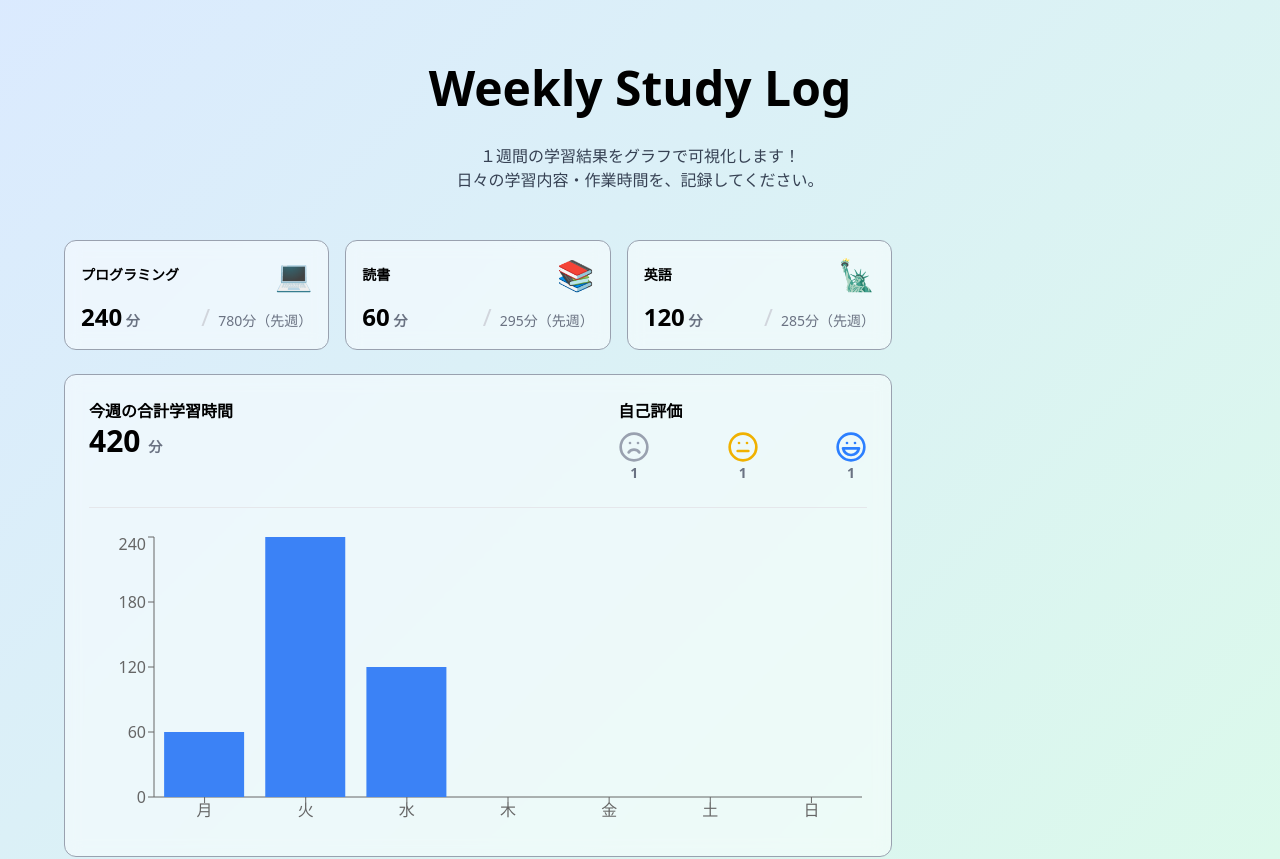
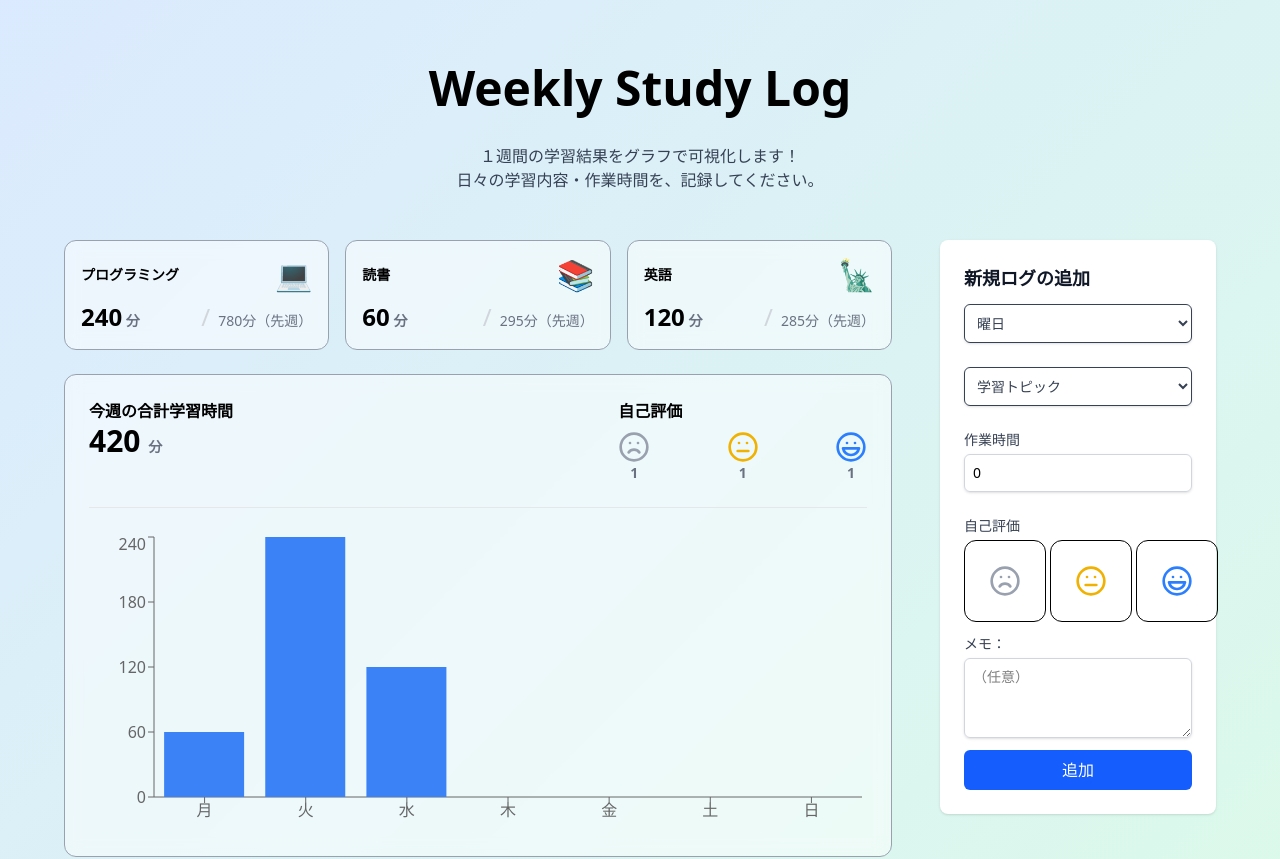
Before and after one commit to oumelab/b13o-weekly-study-log, a React (Vite) app: page / in a window 1280 px wide. Shown: the top 859 px of the page. Built offline with nearby package versions, Linux system fonts and the light colour scheme.

Commit message:
学習ログ追加フォームの実装

```diff
--- a/src/App.tsx
+++ b/src/App.tsx
@@ -1,16 +1,17 @@
-import { useState } from 'react'
+import { useCallback,useState } from 'react'
 import { INITIAL_LOGS } from "./constants";
 import type { StudyLog } from "./types";
 import StudyLogList from './components/StudyLogList';
 import TotalAnalytics from './components/TotalAnalytics';
 import CategoryData from './components/CategoryData';
+import StudyForm from './components/StudyLogForm';
 
 
 function App() {
   // 学習ログの状態管理
   const [logs, setLogs] = useState<StudyLog[]>(INITIAL_LOGS);
 
-  const addLog = (log: Omit<StudyLog, "id">) => {
+  const addLog = useCallback((log: Omit<StudyLog, "id">) => {
     setLogs((prev) => [
       ...prev,
       {
@@ -18,7 +19,7 @@ function App() {
         id: crypto.randomUUID(),
       },
     ]);
-  };
+  }, []);
 
   const deleteLog = (id: string) => {
     setLogs((prev) => prev.filter((log) => log.id !== id));
@@ -42,7 +43,9 @@ function App() {
             <TotalAnalytics logs={logs} />
             <StudyLogList logs={logs} onDelete={deleteLog} />
           </div>
-          <div className="w-1/4 h-full">{/* ログ入力フォーム */}</div>
+          <div className="w-1/4 h-full">
+            <StudyForm onSubmit={addLog} />
+          </div>
         </main>
       </div>
     </>
--- /dev/null
+++ b/src/components/StudyLogForm.tsx
@@ -0,0 +1,156 @@
+import { memo, useState } from "react";
+import type { StudyLog } from "../types";
+import {
+  CATEGORIE_VARIANTS,
+  MOTIVATION_VARIANTS,
+  WEEK_DAYS,
+} from "../constants";
+
+type StudyFormProps = {
+  onSubmit: (log: Omit<StudyLog, "id">) => void;
+};
+
+const StudyForm = memo((props: StudyFormProps) => {
+  console.log("StudyFormのレンダリング");
+
+  // フォームの状態管理
+  const [day, setDay] = useState<StudyLog["day"] | "">();
+  const [category, setCategory] = useState<StudyLog["category"] | "">();
+  const [motivation, setMotivation] = useState<StudyLog["motivation"] | "">();
+  const [minutes, setMinutes] = useState(0);
+  const [memo, setMemo] = useState("");
+
+	// フォーム送信処理
+  const handleSubmit = (e: React.FormEvent<HTMLFormElement>) => {
+    e.preventDefault();
+
+    if (!day || !category || !motivation || !minutes) {
+      return;
+    }
+
+    const log = {
+      day,
+      category,
+      motivation,
+      minutes: minutes,
+      memo,
+    };
+    props.onSubmit(log);
+
+		// フォームのリセット
+    setDay("");
+    setCategory("");
+    setMotivation("");
+    setMinutes(0);
+    setMemo("");
+  };
+
+  return (
+    <div className="bg-white shadow-sm rounded-lg p-6 mb-4">
+      <h2 className="text-lg font-semibold text-gray-900 mb-3">
+        新規ログの追加
+      </h2>
+
+      <form className="space-y-3" onSubmit={handleSubmit}>
+        <div className="grid grid-cols-1 gap-3 space-y-3">
+          {/* 曜日選択 */}
+          <div>
+            <select
+              id="day"
+              value={day}
+              onChange={(e) => setDay(e.target.value as StudyLog["day"])}
+              className="block text-sm text-gray-700 w-full rounded-md p-2 border shadow-sm "
+            >
+              <option value="">曜日</option>
+              {WEEK_DAYS.map((day) => (
+                <option key={day} value={day}>
+                  {day}
+                </option>
+              ))}
+            </select>
+          </div>
+          {/* カテゴリー選択 */}
+          <div>
+            <select
+              id="category"
+              value={category}
+              onChange={(e) =>
+                setCategory(e.target.value as StudyLog["category"])
+              }
+              className="block w-full text-sm text-gray-700 rounded-md p-2 border shadow-sm "
+            >
+              <option value="">学習トピック</option>
+              {CATEGORIE_VARIANTS.map(({ category }) => (
+                <option key={category} value={category}>
+                  {category}
+                </option>
+              ))}
+            </select>
+          </div>
+          {/* 作業時間入力 */}
+          <div>
+            <label
+              htmlFor="minutes"
+              className="block text-sm font-medium text-gray-700 mb-1"
+            >
+              作業時間
+            </label>
+            <input
+              type="number"
+              id="minutes"
+              value={minutes}
+              onChange={(e) => setMinutes(Number(e.target.value))}
+              placeholder="(分)"
+              className="block p-2 text-sm border w-full rounded-md border-gray-300 shadow-sm focus:border-indigo-300 focus:ring focus:ring-indigo-200 focus:ring-opacity-50"
+            />
+          </div>
+          {/* モチベーション選択 */}
+          <div>
+            <span className="block text-sm font-medium text-gray-700 mb-1">
+              自己評価
+            </span>
+            <div className="flex space-x-1">
+              {MOTIVATION_VARIANTS.map(({ rank, Icon, color }) => (
+                <button
+                  type="button"
+                  onClick={() => setMotivation(rank as StudyLog["motivation"])}
+                  key={rank}
+                  className={`w-full rounded-xl border p-6 ${
+                    motivation === rank && "bg-gray-100"
+                  }`}
+                >
+                  <Icon className={`w-8 h-8 ${color}`} />
+                </button>
+              ))}
+            </div>
+          </div>
+        </div>
+        {/* メモ入力 */}
+        <div>
+          <label
+            htmlFor="memo"
+            className="block text-sm font-medium text-gray-700 mb-1"
+          >
+            メモ：
+          </label>
+          <textarea
+            id="memo"
+            value={memo}
+            onChange={(e) => setMemo(e.target.value)}
+            placeholder="（任意）"
+            className="block border text-sm p-2 w-full rounded-md border-gray-300 shadow-sm focus:border-indigo-300 focus:ring focus:ring-indigo-200 focus:ring-opacity-50 h-20"
+          />
+        </div>
+        {/* 送信ボタン */}
+        <button
+          type="submit"
+          className="w-full bg-blue-600 text-white py-2 px-4 rounded-md hover:bg-blue-700 focus:outline-none focus:ring-2 focus:ring-blue-500 focus:ring-offset-2 transition-colors"
+        >
+          追加
+        </button>
+      </form>
+    </div>
+  );
+});
+
+export default StudyForm;
```
